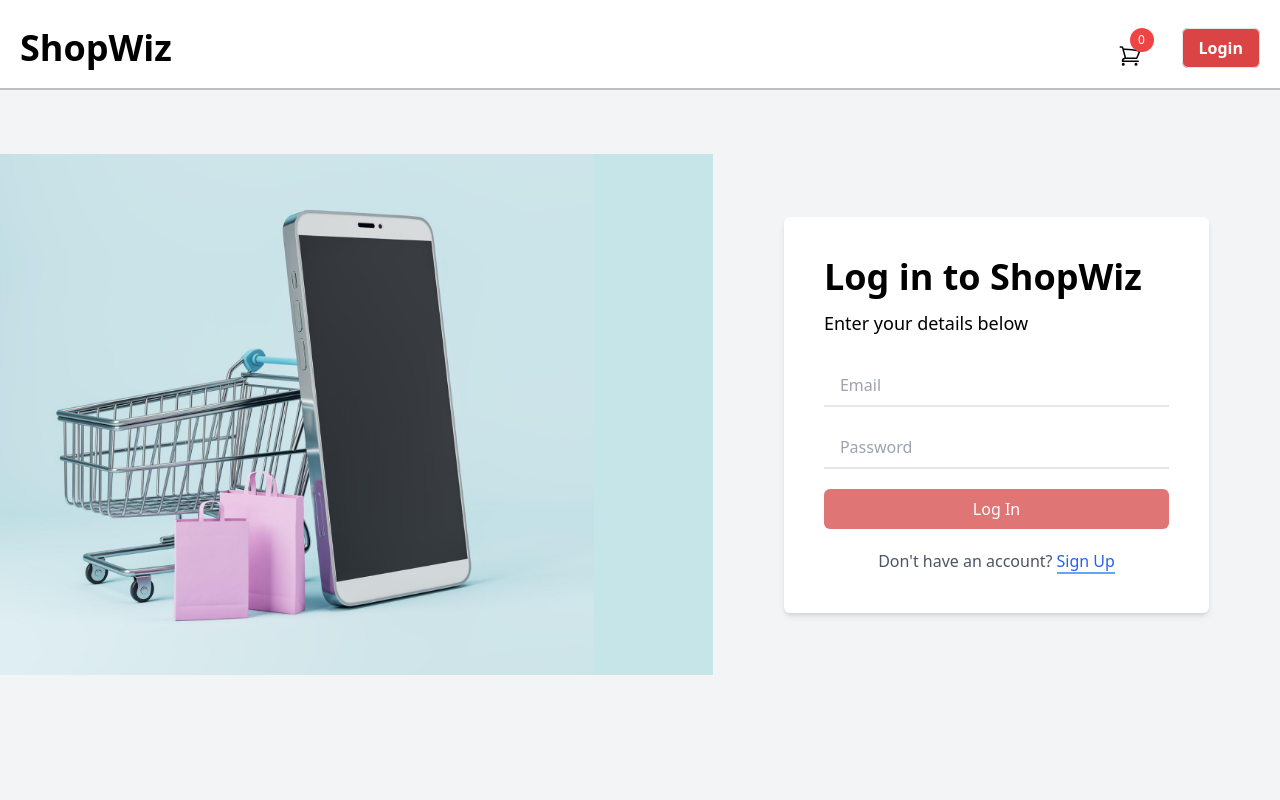
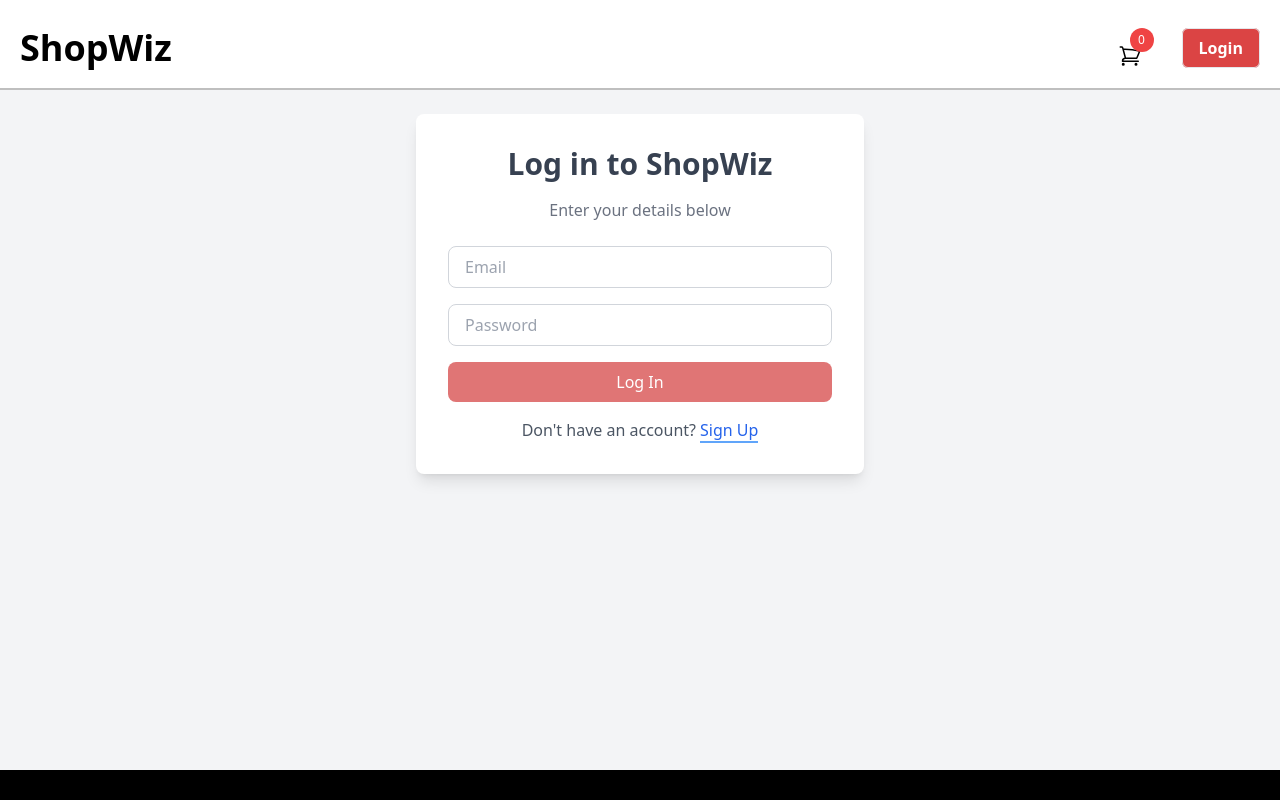
Before and after one commit to Sandeep-singh-99/ShopWiz, a React (Create React App) app in the folder client/: page /login in a window 1280 px wide. Shown: the top 800 px of the page. Built offline with nearby package versions, Linux system fonts and the light colour scheme; no server answers.

Commit message:
refactor: enhance Login component with improved UI and form handling

```diff
--- a/client/src/components/Login.js
+++ b/client/src/components/Login.js
@@ -1,5 +1,145 @@
+// import React, { useEffect, useState } from "react";
+// import img1 from "../assests/dl.beatsnoop 1.png";
+// import { Link, useNavigate } from "react-router-dom";
+// import { login } from "../redux/slice/auth-slice";
+// import { useDispatch } from "react-redux";
+// import axios from "axios";
+// import { message } from "antd";
+
+// const API_BASE_URL = process.env.REACT_APP_API_URL;
+
+// export default function Login() {
+//   const dispatch = useDispatch(); // Initialize the dispatch function
+//   const navigate = useNavigate(); // Initialize the navigate function
+
+//   // Initialize the form data state
+//   const [formData, setFormData] = useState({
+//     email: "",
+//     password: "",
+//   });
+
+//   // Handle form input changes
+//   const handleChange = (e) => {
+//     setFormData({ ...formData, [e.target.name]: e.target.value });
+//   };
+
+//   const handleSubmit = async (e) => {
+//     e.preventDefault();
+
+//     if (!formData.email || !formData.password) {
+//       alert("Please fill in all fields.");
+//       return;
+//     }
+
+//     const data = {
+//       email: formData.email,
+//       password: formData.password,
+//     };
+
+//     console.log("Form Data before dispatch: ", data);
+
+//     try {
+//       const response = await axios.post(
+//         `${API_BASE_URL}/api/auth/login`,
+//         data,
+//         {
+//           headers: {
+//             "Content-Type": "application/json",
+//           },
+//           withCredentials: true,
+//         }
+//       );
+
+//       if (response.status === 200 && response.data.success) {
+//         const { data: userData } = response.data;
+//         if (userData) {
+//           localStorage.setItem("token", userData.accesstoken);
+//           localStorage.setItem("loginData", JSON.stringify(userData.user));
+
+//           dispatch(login(userData.user));
+//         }
+//         navigate("/");
+//         message.success("Login successful");
+//       } else {
+//         message.error("Login failed");
+//       }
+//     } catch (error) {
+//       alert("Error logging in");
+//       console.log("Error: ", error);
+//     }
+//   };
+
+//   useEffect(() => {
+//     if (localStorage.getItem("token")) {
+//       navigate("/");
+//     }
+//   });
+
+//   return (
+//     <div className="sm:pt-16  h-screen pt-5">
+//       <div className="flex sm:justify-between justify-center">
+//         <div className="bg-[#c6e5e9] sm:block hidden">
+//           <img className="w-5/6" src={img1} alt="img1" loading="lazy" />
+//         </div>
+
+//         <div className="flex sm:w-2/4 w-full shadow-2xl rounded-md sm:shadow-none sm:rounded-none flex-col justify-center items-center py-8">
+//           <div className="sm:w-3/4 w-10/12 py-10 bg-white rounded-md shadow-md px-10">
+//             <h1 className="sm:text-4xl text-3xl font-bold sm:font-semibold mb-3">
+//               Log in to ShopWiz
+//             </h1>
+//             <h2 className="sm:text-lg text-sm">Enter your details below</h2>
+
+//             <form className="mt-7" onSubmit={handleSubmit}>
+//               <div className="mb-5">
+//                 <input
+//                   name="email"
+//                   type="email"
+//                   value={formData.email}
+//                   onChange={handleChange}
+//                   className="border-b-2 w-full outline-none py-2 px-4"
+//                   placeholder="Email"
+//                 />
+//               </div>
+
+//               <div className="mb-5">
+//                 <input
+//                   name="password"
+//                   type="password"
+//                   onChange={handleChange}
+//                   value={formData.password}
+//                   className="border-b-2 w-full outline-none py-2 px-4"
+//                   placeholder="Password"
+//                 />
+//               </div>
+
+//               <div className="mb-5">
+//                 <button className="bg-[#e07575] w-full text-white px-7 py-2 rounded-md">
+//                   Log In
+//                 </button>
+//               </div>
+
+//               <div className="flex justify-center">
+//                 <h1 className="text-gray-600">
+//                   Don't have an account?
+//                   <Link
+//                     to={"/register"}
+//                     className="text-blue-600 ml-1 border-b-2 border-blue-400"
+//                   >
+//                     Sign Up
+//                   </Link>
+//                 </h1>
+//               </div>
+//             </form>
+//           </div>
+//         </div>
+//       </div>
+//     </div>
+//   );
+// }
+
+
+
 import React, { useEffect, useState } from "react";
-import img1 from "../assests/dl.beatsnoop 1.png";
 import { Link, useNavigate } from "react-router-dom";
 import { login } from "../redux/slice/auth-slice";
 import { useDispatch } from "react-redux";
@@ -9,63 +149,41 @@
 const API_BASE_URL = process.env.REACT_APP_API_URL;
 
 export default function Login() {
-  const dispatch = useDispatch(); // Initialize the dispatch function
-  const navigate = useNavigate(); // Initialize the navigate function
+  const dispatch = useDispatch();
+  const navigate = useNavigate();
 
-  // Initialize the form data state
-  const [formData, setFormData] = useState({
-    email: "",
-    password: "",
-  });
+  const [formData, setFormData] = useState({ email: "", password: "" });
 
-  // Handle form input changes
   const handleChange = (e) => {
     setFormData({ ...formData, [e.target.name]: e.target.value });
   };
 
   const handleSubmit = async (e) => {
     e.preventDefault();
-
     if (!formData.email || !formData.password) {
-      alert("Please fill in all fields.");
+      message.warning("Please fill in all fields.");
       return;
     }
-
-    const data = {
-      email: formData.email,
-      password: formData.password,
-    };
-
-    console.log("Form Data before dispatch: ", data);
-
     try {
       const response = await axios.post(
         `${API_BASE_URL}/api/auth/login`,
-        data,
-        {
-          headers: {
-            "Content-Type": "application/json",
-          },
-          withCredentials: true,
-        }
+        formData,
+        { headers: { "Content-Type": "application/json" }, withCredentials: true }
       );
 
       if (response.status === 200 && response.data.success) {
         const { data: userData } = response.data;
-        if (userData) {
         localStorage.setItem("token", userData.accesstoken);
         localStorage.setItem("loginData", JSON.stringify(userData.user));
-
         dispatch(login(userData.user));
-        }
         navigate("/");
         message.success("Login successful");
       } else {
         message.error("Login failed");
       }
     } catch (error) {
-      alert("Error logging in");
-      console.log("Error: ", error);
+      message.error("Error logging in");
+      console.error("Error: ", error);
     }
   };
 
@@ -73,65 +191,43 @@
     if (localStorage.getItem("token")) {
       navigate("/");
     }
-  });
+  }, [navigate]);
 
   return (
-    <div className="sm:pt-16  h-screen pt-5">
-      <div className="flex sm:justify-between justify-center">
-        <div className="bg-[#c6e5e9] sm:block hidden">
-          <img className="w-5/6" src={img1} alt="img1" loading="lazy" />
-        </div>
-
-        <div className="flex sm:w-2/4 w-full shadow-2xl rounded-md sm:shadow-none sm:rounded-none flex-col justify-center items-center py-8">
-          <div className="sm:w-3/4 w-10/12 py-10 bg-white rounded-md shadow-md px-10">
-            <h1 className="sm:text-4xl text-3xl font-bold sm:font-semibold mb-3">
-              Log in to ShopWiz
-            </h1>
-            <h2 className="sm:text-lg text-sm">Enter your details below</h2>
-
-            <form className="mt-7" onSubmit={handleSubmit}>
-              <div className="mb-5">
+    <div className="flex items-center justify-center bg-gray-100 p-6">
+      <div className="w-full max-w-md bg-white shadow-lg rounded-lg p-8">
+        <h1 className="text-3xl font-semibold text-gray-700 mb-4 text-center">Log in to ShopWiz</h1>
+        <p className="text-gray-500 mb-6 text-center">Enter your details below</p>
+        <form className="space-y-4" onSubmit={handleSubmit}>
           <input
+            type="email"
             name="email"
-                  type="email"
             value={formData.email}
             onChange={handleChange}
-                  className="border-b-2 w-full outline-none py-2 px-4"
+            className="w-full border border-gray-300 rounded-lg px-4 py-2 focus:outline-none focus:ring-2 focus:ring-blue-400"
             placeholder="Email"
           />
-              </div>
-
-              <div className="mb-5">
           <input
+            type="password"
             name="password"
-                  type="password"
+            value={formData.password}
             onChange={handleChange}
-                  value={formData.password}
-                  className="border-b-2 w-full outline-none py-2 px-4"
+            className="w-full border border-gray-300 rounded-lg px-4 py-2 focus:outline-none focus:ring-2 focus:ring-blue-400"
             placeholder="Password"
           />
-              </div>
-
-              <div className="mb-5">
-                <button className="bg-[#e07575] w-full text-white px-7 py-2 rounded-md">
+          <button
+            type="submit"
+            className="w-full bg-[#e07575] text-white py-2 rounded-lg hover:bg-blue-700 transition"
+          >
             Log In
           </button>
-              </div>
-
-              <div className="flex justify-center">
-                <h1 className="text-gray-600">
+        </form>
+        <p className="mt-4 text-gray-600 text-center">
           Don't have an account?
-                  <Link
-                    to={"/register"}
-                    className="text-blue-600 ml-1 border-b-2 border-blue-400"
-                  >
+          <Link to="/register" className="text-blue-600 ml-1 border-b-2 border-blue-400">
             Sign Up
           </Link>
-                </h1>
-              </div>
-            </form>
-          </div>
-        </div>
+        </p>
       </div>
     </div>
   );
```
Lines whose indentation alone changed are shown as unchanged.
